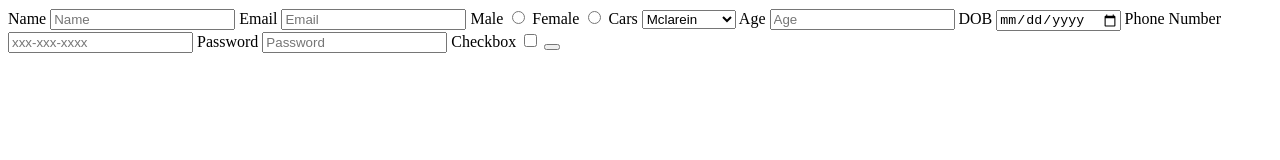
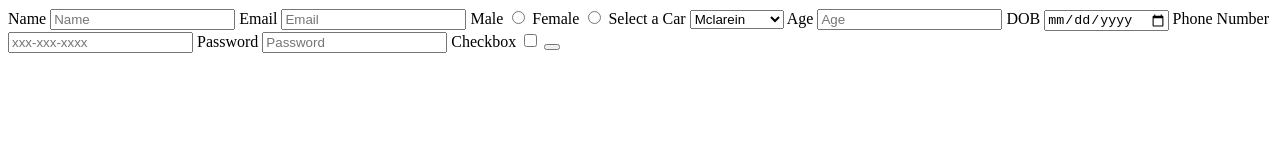
Before and after one commit to acciojob/signup-form-car-MohammedUmar09, a website: page main.html in a window 1280 px wide. Drawn offline with Linux system fonts and the light colour scheme.

Commit message:
created a submission

```diff
--- a/main.html
+++ b/main.html
@@ -20,8 +20,8 @@
 		<label for="gender_f">Female</label>
 		<input type="radio" id="gender_f" name="gender" required>
 
-		<label for="cars">Cars</label>
-		<select id="cars" placeholder="--Please choose an option--" required>
+		<label for="cars">Select a Car</label>
+		<select placeholder="--Please choose an option--" id="cars"  required>
 			<option>Mclarein</option>
 			<option>Lamborgini</option>
 			<option>BMW M4A1</option>
```
